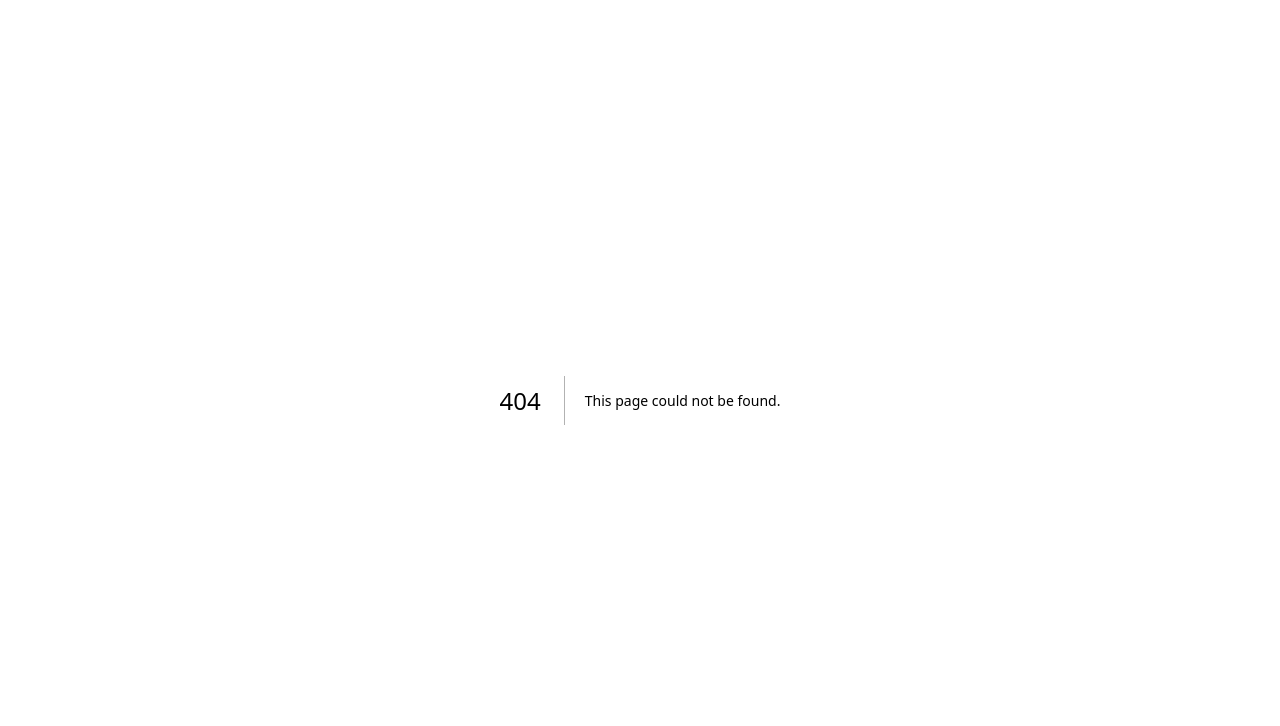
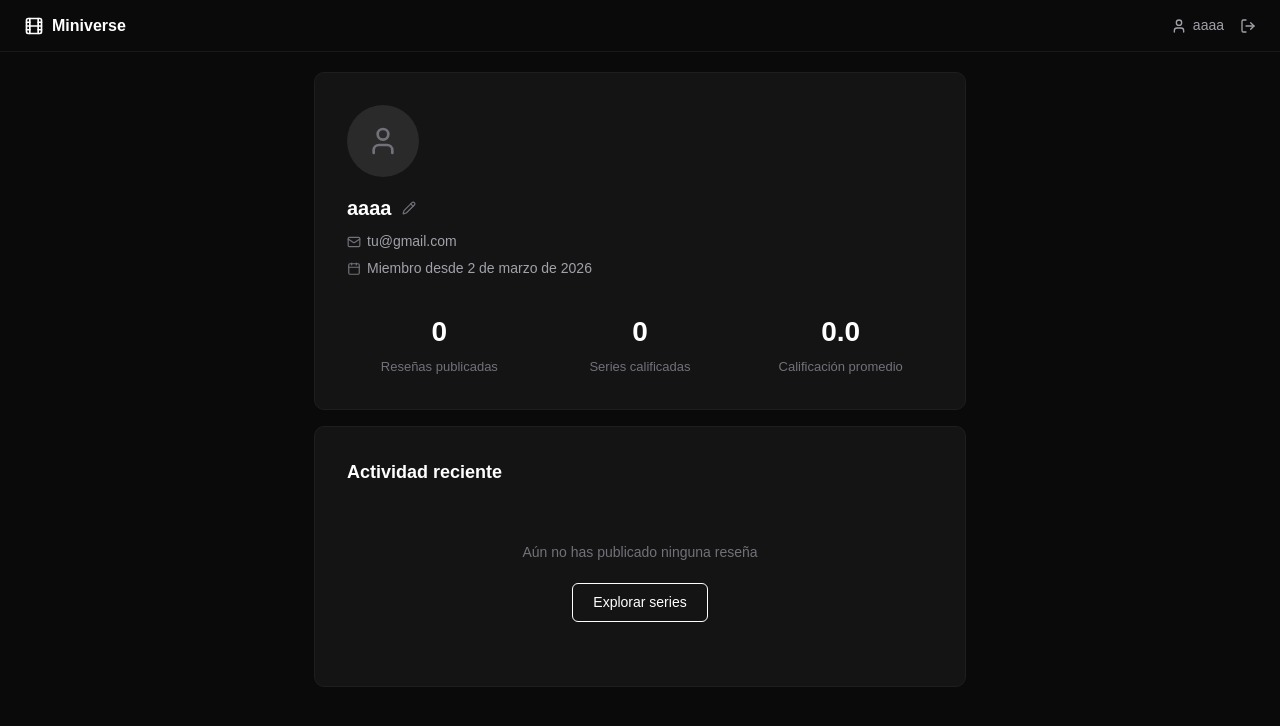
Before and after one commit to 243761-aemm/Frontend-miniversev2, a Next.js app: page /perfil in a window 1280 px wide. Before the commit this address had no page. Shown: the top 726 px of the page. Built offline with nearby package versions, Linux system fonts and the light colour scheme.

Commit message:
Vista del perfil del usuario

```diff
--- /dev/null
+++ b/src/app/perfil/page.tsx
@@ -0,0 +1,224 @@
+'use client'
+
+import Link from 'next/link'
+import { Film, User, LogOut, Mail, Calendar, Pencil } from 'lucide-react'
+
+export default function PerfilPage() {
+  const user = {
+    username: 'aaaa',
+    email: 'tu@gmail.com',
+    memberSince: '2 de marzo de 2026',
+    reviewsPublished: 0,
+    seriesRated: 0,
+    averageRating: 0.0,
+  }
+
+  return (
+    <div style={{ backgroundColor: '#0a0a0a', minHeight: '100vh', color: '#ffffff' }}>
+      {/* NAVBAR */}
+      <nav
+        style={{
+          position: 'fixed',
+          top: 0,
+          left: 0,
+          right: 0,
+          zIndex: 50,
+          backgroundColor: '#0a0a0a',
+          borderBottom: '1px solid #1a1a1a',
+          height: '52px',
+          display: 'flex',
+          alignItems: 'center',
+          justifyContent: 'space-between',
+          padding: '0 24px',
+        }}
+      >
+        <Link
+          href="/"
+          style={{
+            display: 'flex',
+            alignItems: 'center',
+            gap: '8px',
+            fontWeight: 700,
+            fontSize: '16px',
+            color: '#ffffff',
+            textDecoration: 'none',
+          }}
+        >
+          <Film size={20} />
+          Miniverse
+        </Link>
+
+        <div style={{ display: 'flex', gap: '16px', alignItems: 'center' }}>
+          <Link
+            href="/perfil"
+            style={{
+              display: 'flex',
+              alignItems: 'center',
+              gap: '6px',
+              fontSize: '14px',
+              color: '#a1a1aa',
+              textDecoration: 'none',
+            }}
+          >
+            <User size={16} color="#a1a1aa" />
+            {user.username}
+          </Link>
+          <Link href="/" style={{ display: 'flex', alignItems: 'center' }}>
+            <LogOut size={16} color="#a1a1aa" />
+          </Link>
+        </div>
+      </nav>
+
+      {/* MAIN CONTENT */}
+      <div
+        style={{
+          paddingTop: '72px',
+          maxWidth: '700px',
+          margin: '0 auto',
+          padding: '72px 24px 48px',
+        }}
+      >
+        {/* Profile card */}
+        <div
+          style={{
+            backgroundColor: '#141414',
+            borderRadius: '10px',
+            padding: '32px',
+            marginBottom: '16px',
+            border: '1px solid #1e1e1e',
+          }}
+        >
+          {/* Avatar */}
+          <div
+            style={{
+              width: '72px',
+              height: '72px',
+              borderRadius: '50%',
+              backgroundColor: '#2a2a2a',
+              display: 'flex',
+              alignItems: 'center',
+              justifyContent: 'center',
+              marginBottom: '16px',
+            }}
+          >
+            <User size={32} color="#71717a" />
+          </div>
+
+          {/* Username */}
+          <div style={{ display: 'flex', alignItems: 'center', gap: '8px', marginBottom: '8px' }}>
+            <span style={{ fontSize: '20px', fontWeight: 700 }}>{user.username}</span>
+            <button
+              style={{
+                background: 'transparent',
+                border: 'none',
+                cursor: 'pointer',
+                display: 'flex',
+                alignItems: 'center',
+                padding: '2px',
+              }}
+            >
+              <Pencil size={14} color="#71717a" />
+            </button>
+          </div>
+
+          {/* Email */}
+          <div
+            style={{
+              display: 'flex',
+              alignItems: 'center',
+              gap: '6px',
+              marginBottom: '6px',
+            }}
+          >
+            <Mail size={14} color="#71717a" />
+            <span style={{ fontSize: '14px', color: '#a1a1aa' }}>{user.email}</span>
+          </div>
+
+          {/* Member since */}
+          <div
+            style={{
+              display: 'flex',
+              alignItems: 'center',
+              gap: '6px',
+              marginBottom: '32px',
+            }}
+          >
+            <Calendar size={14} color="#71717a" />
+            <span style={{ fontSize: '14px', color: '#a1a1aa' }}>
+              Miembro desde {user.memberSince}
+            </span>
+          </div>
+
+          {/* Stats */}
+          <div
+            style={{
+              display: 'grid',
+              gridTemplateColumns: '1fr 1fr 1fr',
+              gap: '16px',
+            }}
+          >
+            <div style={{ textAlign: 'center' }}>
+              <div style={{ fontSize: '28px', fontWeight: 700, marginBottom: '4px' }}>
+                {user.reviewsPublished}
+              </div>
+              <div style={{ fontSize: '13px', color: '#71717a' }}>Reseñas publicadas</div>
+            </div>
+            <div style={{ textAlign: 'center' }}>
+              <div style={{ fontSize: '28px', fontWeight: 700, marginBottom: '4px' }}>
+                {user.seriesRated}
+              </div>
+              <div style={{ fontSize: '13px', color: '#71717a' }}>Series calificadas</div>
+            </div>
+            <div style={{ textAlign: 'center' }}>
+              <div style={{ fontSize: '28px', fontWeight: 700, marginBottom: '4px' }}>
+                {user.averageRating.toFixed(1)}
+              </div>
+              <div style={{ fontSize: '13px', color: '#71717a' }}>Calificación promedio</div>
+            </div>
+          </div>
+        </div>
+
+        {/* Recent activity card */}
+        <div
+          style={{
+            backgroundColor: '#141414',
+            borderRadius: '10px',
+            padding: '32px',
+            border: '1px solid #1e1e1e',
+          }}
+        >
+          <h2 style={{ fontSize: '18px', fontWeight: 700, marginBottom: '24px' }}>
+            Actividad reciente
+          </h2>
+
+          {/* Empty state */}
+          <div
+            style={{
+              textAlign: 'center',
+              padding: '32px 0',
+            }}
+          >
+            <p style={{ fontSize: '14px', color: '#71717a', marginBottom: '20px' }}>
+              Aún no has publicado ninguna reseña
+            </p>
+            <Link
+              href="/"
+              style={{
+                display: 'inline-block',
+                padding: '8px 20px',
+                backgroundColor: 'transparent',
+                border: '1px solid #ffffff',
+                borderRadius: '6px',
+                color: '#ffffff',
+                fontSize: '14px',
+                textDecoration: 'none',
+              }}
+            >
+              Explorar series
+            </Link>
+          </div>
+        </div>
+      </div>
+    </div>
+  )
+}
```
